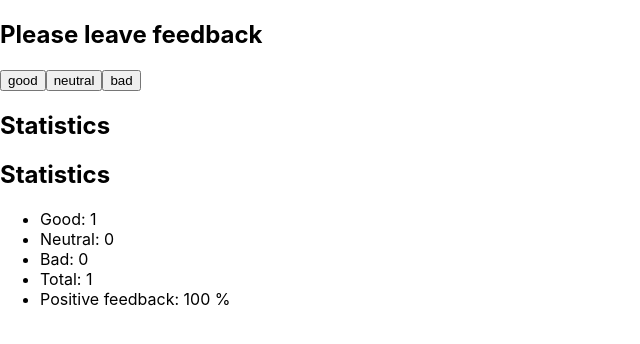
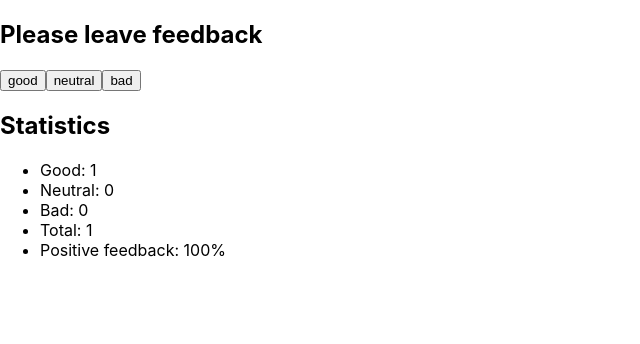
Before and after one commit to DaryaBobur/goit-react-hw-02-feedback, a React (Create React App) app: page / in a window 1280 px wide. Both pictures are taken after a click on the button "good". Shown: the top 344 px of the page, without its empty margins (0-640 px from the left). Built offline with nearby package versions, Linux system fonts and the light colour scheme.

Commit message:
Update Statistics.jsx

```diff
--- a/src/components/Statistics/Statistics.jsx
+++ b/src/components/Statistics/Statistics.jsx
@@ -1,15 +1,22 @@
-const Statistics = ({ good, neutral, bad, countTotalFeedback, total, countPositiveFeedbackPercentage, positivePercentage }) => {
+import PropTypes from 'prop-types';
+
+const Statistics = ({ good, neutral, bad,  total, positivePercentage }) => {
 return (
-<div>
-  <h2>Statistics</h2>
     <ul>
       <li>Good: {good}</li>
       <li>Neutral: {neutral}</li>
       <li>Bad: {bad}</li>
-      <li className={countTotalFeedback}>Total: {total}</li>
-      <li className={countPositiveFeedbackPercentage}>Positive feedback: {positivePercentage} %</li>
+      <li>Total: {total}</li>
+      <li>Positive feedback: {positivePercentage}%</li>
     </ul>
-</div>
 )}
 
+Statistics.propTypes = {
+  good: PropTypes.number.isRequired,
+  neutral: PropTypes.number.isRequired,
+  bad: PropTypes.number.isRequired,
+  total: PropTypes.number.isRequired,
+  positivePercentage: PropTypes.number.isRequired,
+}
+
 export default Statistics;
```
